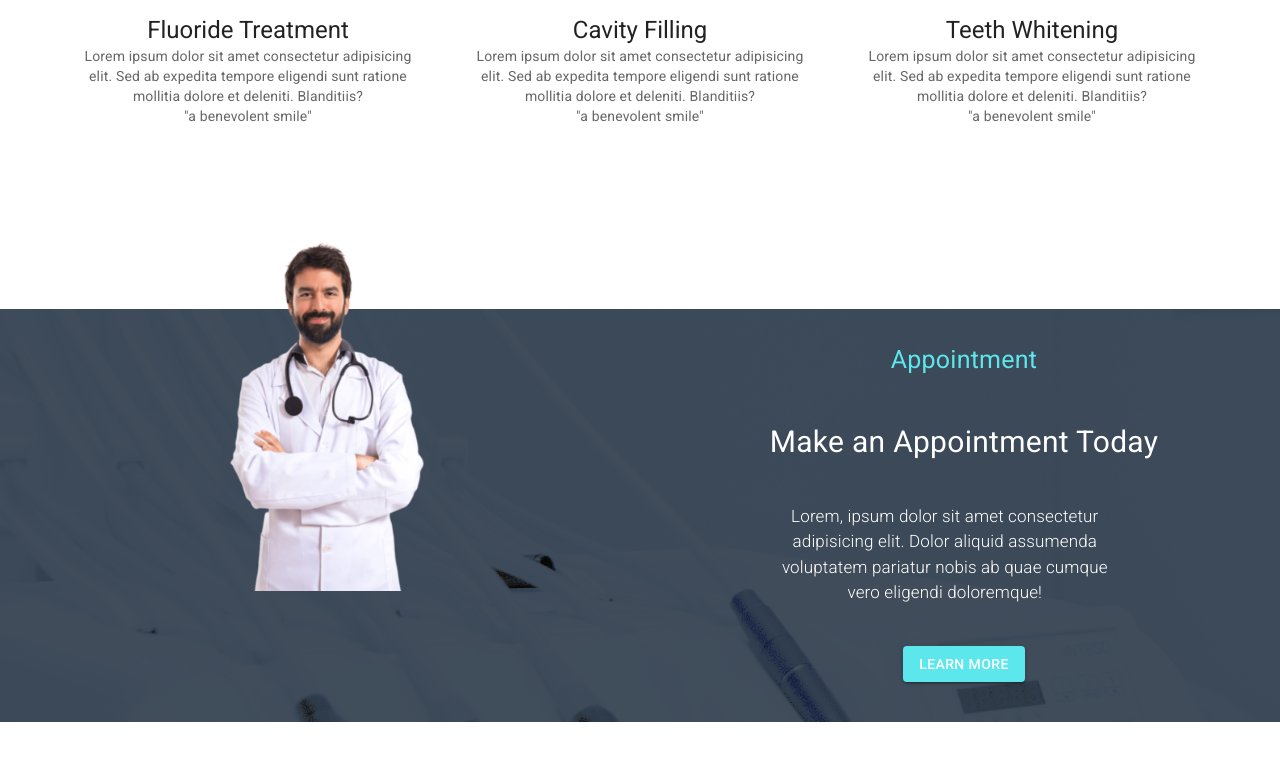
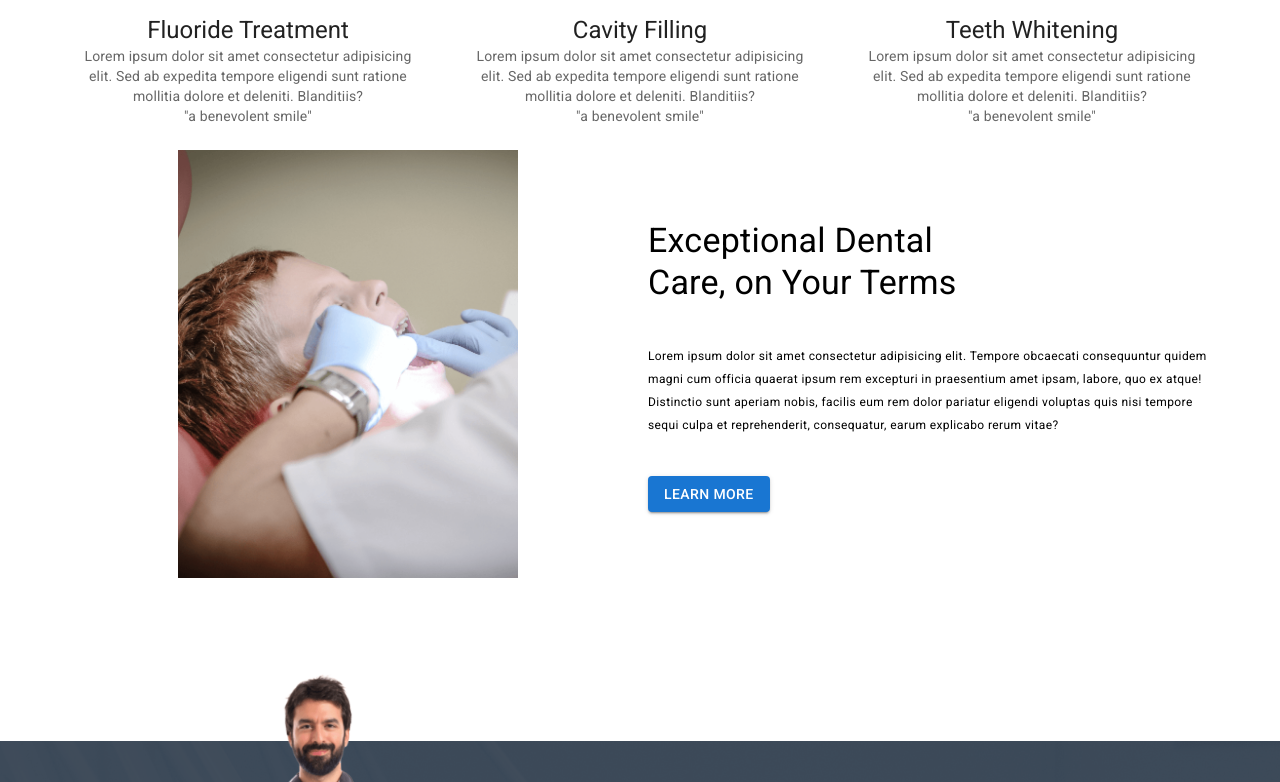
Before and after one commit to arshad657/doctors-portal, a React (Create React App) app: page / in a window 1280 px wide. Shown: the part 700-1482 px from the top of the page. Before the commit the page ends 1422 px from the top, so only its background shows below. Built offline with nearby package versions, Linux system fonts and the light colour scheme.

Commit message:
20/07/22 (4PM)

```diff
--- a/src/Appointment/BookingModals/BookingModals.js
+++ b/src/Appointment/BookingModals/BookingModals.js
@@ -12,7 +12,7 @@ const style = {
   top: '50%',
   left: '50%',
   transform: 'translate(-50%, -50%)',
-  width: 400,
+  maxWidth: '30%',
   bgcolor: 'background.paper',
   border: '2px solid #000',
   boxShadow: 24,
--- a/src/Home/Banner/Banner.js
+++ b/src/Home/Banner/Banner.js
@@ -35,7 +35,7 @@ function Banner() {
                 </Box>
             </Grid>
             <Grid item xs={12} md={6} style={ verticalCenter}>
-                <img src={chair} alt="" style={{maxWidth: '400px', minWidth: '250px', textAlign: 'center'}} />
+                <img src={chair} alt="" style={{maxWidth: '400px', minWidth: '250px'}} />
             </Grid>
 
         </Grid>
--- /dev/null
+++ b/src/Home/ExceptionalCare/ExceptionalCare.js
@@ -0,0 +1,31 @@
+import { Box, Button, Grid, Typography } from '@mui/material'
+import { Container } from '@mui/system'
+import React from 'react'
+import pic from '../../images/treatment.png'
+
+function ExceptionalCare() {
+  return (
+    <Container>
+    <Grid container spacing={2} >
+            <Grid item xs={12} md={6} >
+                <img src={pic} alt="" style={{maxWidth:'60%'}} />
+            </Grid>
+            <Grid item  xs={12} md={6} sx={{textAlign:'left', my:'auto' }}>
+                <Box>
+                    <Typography variant='h4' sx={{mb: 5, fontWeight: 400}}>
+                        Exceptional Dental <br /> Care, on Your Terms
+                    </Typography>
+                    <Typography variant='caption' >
+                        Lorem ipsum dolor sit amet consectetur adipisicing elit. Tempore obcaecati consequuntur quidem magni cum officia quaerat ipsum rem excepturi in praesentium amet ipsam, labore, quo ex atque! Distinctio sunt aperiam nobis, facilis eum rem dolor pariatur eligendi voluptas quis nisi tempore sequi culpa et reprehenderit, consequatur, earum explicabo rerum vitae?
+                    </Typography>
+
+                </Box>
+                <Button variant='contained' sx={{mt:5}}>Learn More</Button>
+            </Grid>
+
+        </Grid>
+        </Container>
+  )
+}
+
+export default ExceptionalCare
--- a/src/Home/Home.js
+++ b/src/Home/Home.js
@@ -4,6 +4,7 @@ import Navigation from '../Shared/Navigation/Navigation'
 import Services from '../Services/Services'
 import AppointmentBanner from './AppointmentBanner/AppointmentBanner'
 import Banner from './Banner/Banner'
+import ExceptionalCare from './ExceptionalCare/ExceptionalCare'
 
 function Home() {
   return (
@@ -11,6 +12,7 @@ function Home() {
     {/* <Navigation /> */}
     <Banner />
     <Services />
+    <ExceptionalCare />
     <AppointmentBanner />
     </div>
 
```
